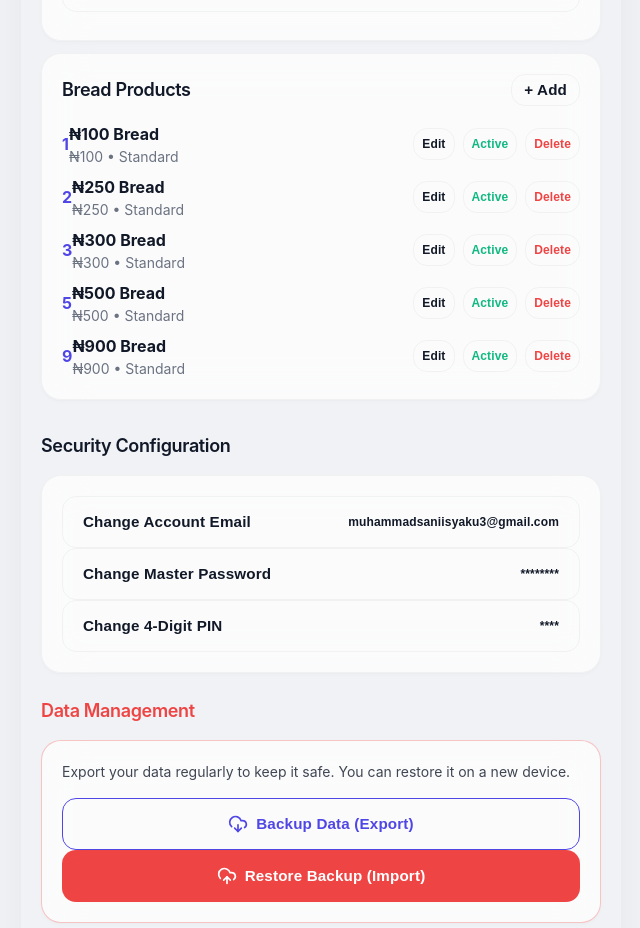
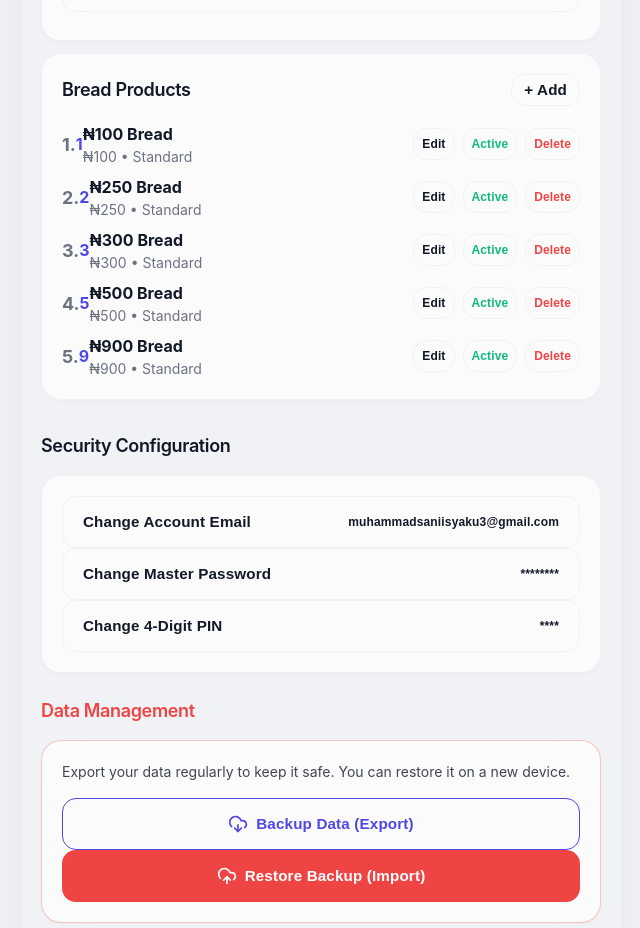
Before and after one commit to muhammadsaniishaq/bread, a React (Vite) app: page /settings in a window 1280 px wide. Shown: the part 940-1868 px from the top of the page, without its empty margins (319-959 px from the left). Built offline with nearby package versions, Linux system fonts and the light colour scheme; sample sign-in values are in the browser's storage.

Commit message:
add index numbering to settings product list

```diff
--- a/src/pages/Settings.tsx
+++ b/src/pages/Settings.tsx
@@ -393,9 +393,10 @@ export const Settings: React.FC = () => {
             if (a.active !== b.active) return a.active ? -1 : 1;
             if (a.category !== b.category) return (a.category || '').localeCompare(b.category || '');
             return a.price - b.price;
-          }).map(product => (
+          }).map((product, index) => (
             <div key={product.id} className="flex justify-between items-center p-3 border rounded" style={{ borderColor: 'var(--border-color)' }}>
               <div className="flex gap-3 items-center">
+                <div className="text-secondary font-bold text-lg opacity-50 w-6 text-center">{index + 1}.</div>
                 {product.image ? (
                   <img src={product.image} alt={product.name} className="w-12 h-12 object-cover rounded bg-gray-100" />
                 ) : (
```
